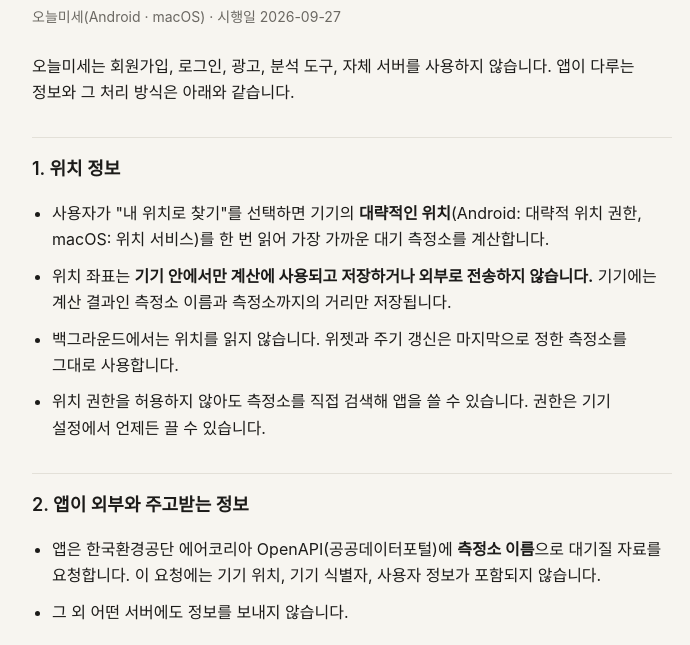
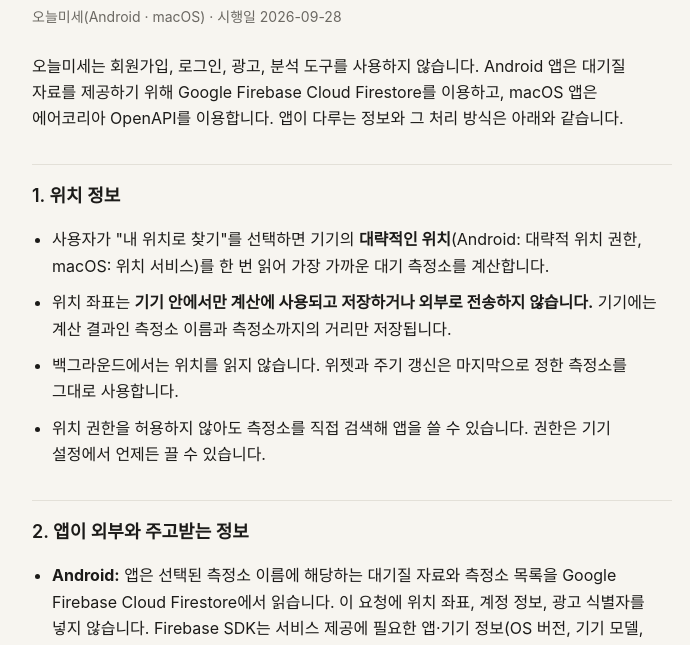
Before and after one commit to seong918/micro-dust-site, a plain HTML site: page privacy.html in a window 1280 px wide. Shown: the part 134-779 px from the top of the page, without its empty margins (288-978 px from the left). Drawn offline with Linux system fonts and the light colour scheme.

Commit message:
Update privacy policy for Android Firestore reads

```diff
--- a/privacy.html
+++ b/privacy.html
@@ -1,8 +1,8 @@
 <!doctype html><html lang="ko"><head><meta charset="utf-8"><meta name="viewport" content="width=device-width,initial-scale=1"><title>개인정보 처리방침</title><link rel="stylesheet" href="style.css"></head><body><main>
 <nav><a href="./">안내</a><a href="privacy.html">개인정보 처리방침</a><a href="support.html">고객센터</a></nav>
 <h1>개인정보 처리방침</h1>
-<p class="meta">오늘미세(Android · macOS) · 시행일 2026-09-27</p>
-<p>오늘미세는 회원가입, 로그인, 광고, 분석 도구, 자체 서버를 사용하지 않습니다. 앱이 다루는 정보와 그 처리 방식은 아래와 같습니다.</p>
+<p class="meta">오늘미세(Android · macOS) · 시행일 2026-09-28</p>
+<p>오늘미세는 회원가입, 로그인, 광고, 분석 도구를 사용하지 않습니다. Android 앱은 대기질 자료를 제공하기 위해 Google Firebase Cloud Firestore를 이용하고, macOS 앱은 에어코리아 OpenAPI를 이용합니다. 앱이 다루는 정보와 그 처리 방식은 아래와 같습니다.</p>
 
 <h2>1. 위치 정보</h2>
 <ul>
@@ -14,8 +14,9 @@
 
 <h2>2. 앱이 외부와 주고받는 정보</h2>
 <ul>
-<li>앱은 한국환경공단 에어코리아 OpenAPI(공공데이터포털)에 <strong>측정소 이름</strong>으로 대기질 자료를 요청합니다. 이 요청에는 기기 위치, 기기 식별자, 사용자 정보가 포함되지 않습니다.</li>
-<li>그 외 어떤 서버에도 정보를 보내지 않습니다.</li>
+<li><strong>Android:</strong> 앱은 선택된 측정소 이름에 해당하는 대기질 자료와 측정소 목록을 Google Firebase Cloud Firestore에서 읽습니다. 이 요청에 위치 좌표, 계정 정보, 광고 식별자를 넣지 않습니다. Firebase SDK는 서비스 제공에 필요한 앱·기기 정보(OS 버전, 기기 모델, Firebase SDK 버전 등)를 자동으로 처리할 수 있습니다. 네트워크 접속 과정에서 IP 주소가 처리될 수 있습니다. 개발자 서버가 에어코리아 OpenAPI에서 관측자료를 가져와 Firestore에 저장하며, 앱은 에어코리아에 직접 요청하지 않습니다.</li>
+<li><strong>macOS:</strong> 앱은 한국환경공단 에어코리아 OpenAPI(공공데이터포털)에 측정소 이름으로 대기질 자료를 요청합니다. 위치 좌표는 요청에 포함되지 않습니다.</li>
+<li>앱은 분석·광고·추적 서비스를 사용하지 않습니다.</li>
 </ul>
 
 <h2>3. 고객센터(건의하기)로 받는 정보</h2>
@@ -32,10 +33,10 @@
 </ul>
 
 <h2>5. 제3자 제공 · 위탁</h2>
-<p>개인정보를 제3자에게 제공하거나 처리를 위탁하지 않습니다.</p>
+<p>Android 앱의 대기질 자료 제공에는 Google Firebase Cloud Firestore를 이용합니다. Firebase는 서비스 제공 과정에서 위에 적힌 접속·기술 정보를 처리할 수 있습니다. 개발자는 광고나 사용자 추적 목적으로 개인정보를 제3자에게 제공하지 않습니다.</p>
 
 <h2>6. 아동의 개인정보</h2>
-<p>이 앱은 별도의 개인정보를 수집하지 않으며, 만 14세 미만 아동을 대상으로 한 정보 수집을 하지 않습니다.</p>
+<p>이 앱은 아동을 대상으로 개인정보를 요청하지 않으며, 만 14세 미만 아동을 대상으로 한 정보 수집을 하지 않습니다.</p>
 
 <h2>7. 문의</h2>
 <p>개인정보 처리에 관한 문의: <a href="mailto:furster.official@gmail.com">furster.official@gmail.com</a></p>
```
